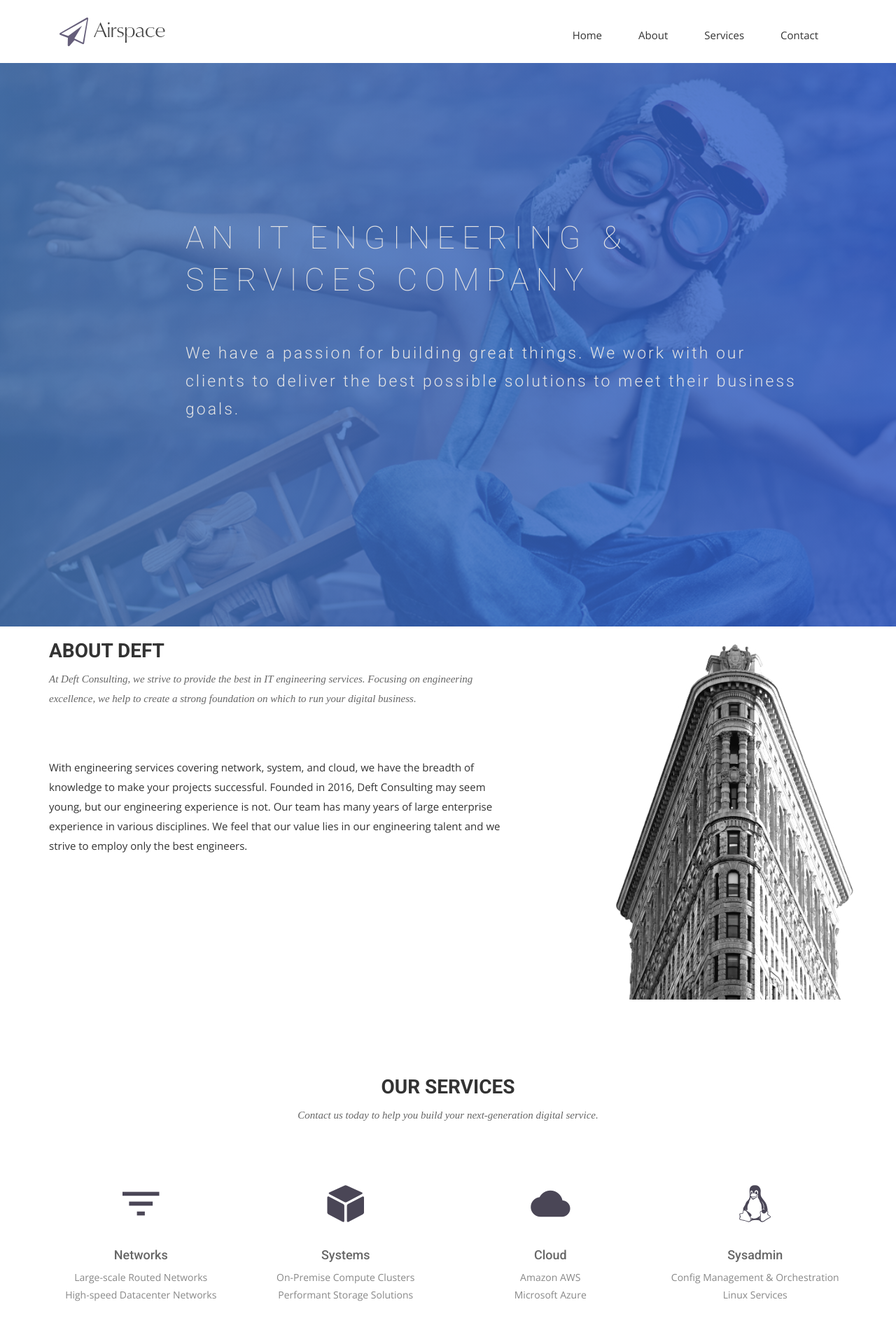
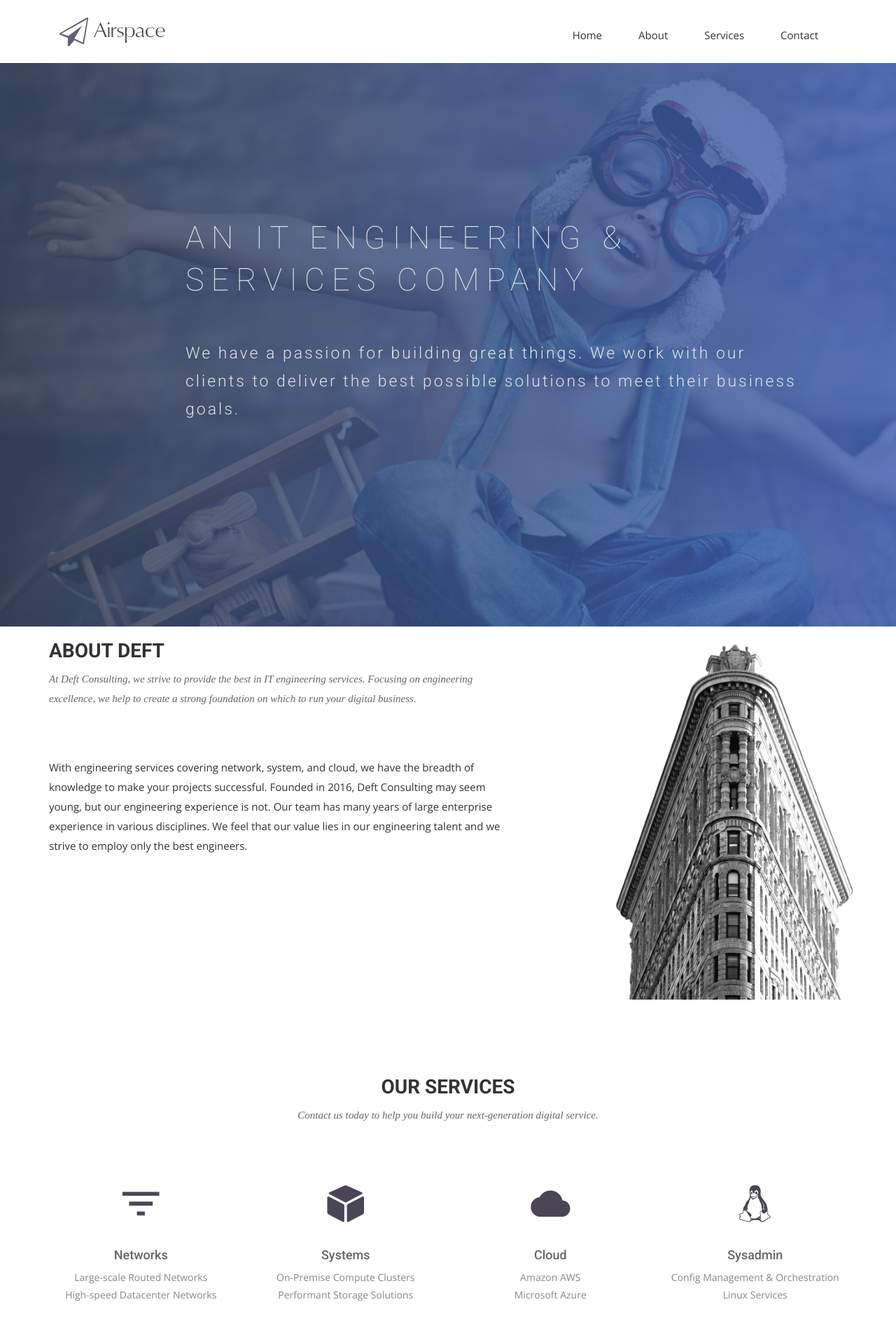
Before and after one commit to deftconsulting/deftconsulting.github.io, a Jekyll site: the page built from index.html, in a window 1280 px wide. Shown: the top 1920 px of the page at 70% size. Built offline with Jekyll 4.4.1, drawn with Linux system fonts in a browser that asks for light colours; nearby versions of some CDN libraries; some web fonts are replaced.

Commit message:
fixed the color

```diff
--- a/css/airspace.css
+++ b/css/airspace.css
@@ -113,7 +113,7 @@ font header .navbar-default .navbar-nav li a:hover {
   right: 0;
   width: 100%;
   height: 100%;
-  background: linear-gradient(to left, #2E5DD0, #4676B8);
+  background: linear-gradient(to left, #4266bf, #35445d);
   opacity: 0.8;
 }
 #slider .block {
```
